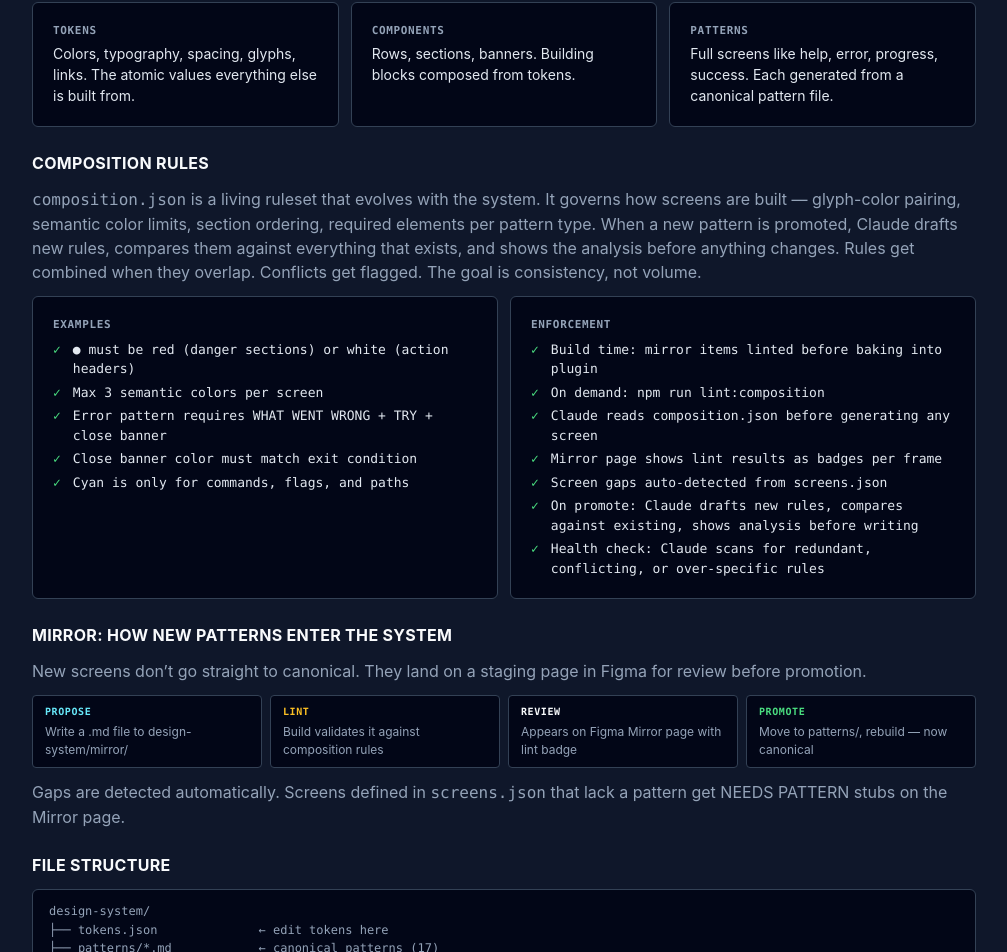
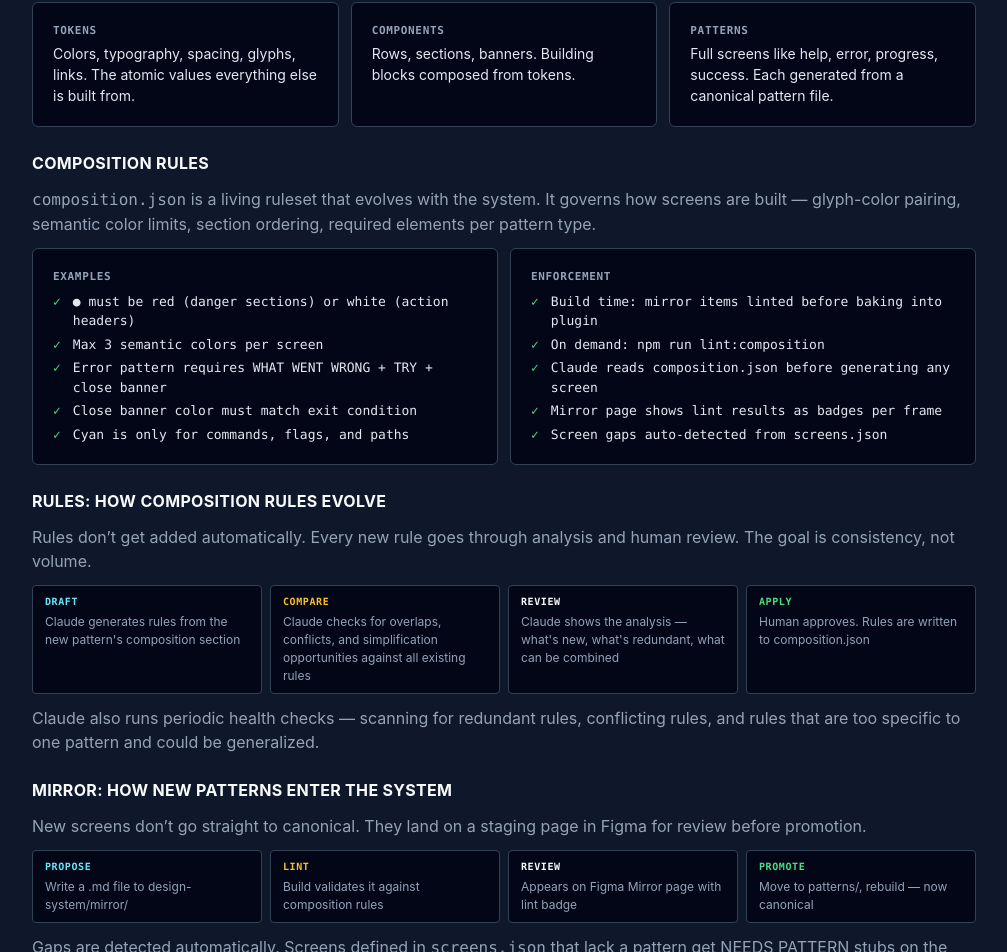
Before and after one commit to moderneinc/prototypes, a Next.js app: page /approach in a window 1280 px wide. Shown: the part 999-1951 px from the top of the page, without its empty margins (248-1255 px from the left). Built offline with nearby package versions, Linux system fonts and the light colour scheme.

Commit message:
System Design: add Rules evolution section with DRAFT → COMPARE → REVIEW → APPLY flow

```diff
--- a/app/sections/Approach.tsx
+++ b/app/sections/Approach.tsx
@@ -105,9 +105,7 @@ export function Approach() {
         <Body role="supporting">
           <code style={{ fontFamily: "var(--font-mono)" }}>composition.json</code> is a living ruleset that evolves with
           the system. It governs how screens are built — glyph-color pairing, semantic color limits, section
-          ordering, required elements per pattern type. When a new pattern is promoted, Claude drafts new rules,
-          compares them against everything that exists, and shows the analysis before anything changes. Rules
-          get combined when they overlap. Conflicts get flagged. The goal is consistency, not volume.
+          ordering, required elements per pattern type.
         </Body>
 
         <div className="grid grid-cols-1 md:grid-cols-2 gap-3">
@@ -129,11 +127,37 @@ export function Approach() {
               { label: "Claude reads composition.json before generating any screen", ok: true },
               { label: "Mirror page shows lint results as badges per frame", ok: true },
               { label: "Screen gaps auto-detected from screens.json", ok: true },
-              { label: "On promote: Claude drafts new rules, compares against existing, shows analysis before writing", ok: true },
-              { label: "Health check: Claude scans for redundant, conflicting, or over-specific rules", ok: true },
             ]} />
           </Card>
         </div>
+      </div>
+
+      {/* --- Rules evolution ------------------------------------------------ */}
+      <div className="space-y-3">
+        <Heading as="h3" className="text-base">Rules: how composition rules evolve</Heading>
+        <Body role="supporting">
+          Rules don&rsquo;t get added automatically. Every new rule goes through analysis and human review.
+          The goal is consistency, not volume.
+        </Body>
+
+        <div className="grid grid-cols-1 sm:grid-cols-4 gap-2">
+          {[
+            { label: "DRAFT", desc: "Claude generates rules from the new pattern's composition section", color: "var(--color-info)" },
+            { label: "COMPARE", desc: "Claude checks for overlaps, conflicts, and simplification opportunities against all existing rules", color: "var(--color-warning)" },
+            { label: "REVIEW", desc: "Claude shows the analysis — what's new, what's redundant, what can be combined", color: "var(--color-text-primary)" },
+            { label: "APPLY", desc: "Human approves. Rules are written to composition.json", color: "var(--color-success)" },
+          ].map((s) => (
+            <div key={s.label} style={{ background: "var(--color-bg-terminal)", border: "1px solid var(--color-bg-panel)", borderRadius: "0.25rem", padding: "0.5rem 0.75rem" }}>
+              <div style={{ fontFamily: "var(--font-mono)", fontSize: "0.625rem", fontWeight: 700, letterSpacing: "0.06em", color: s.color }}>{s.label}</div>
+              <div style={{ fontFamily: "var(--font-sans)", fontSize: "0.75rem", color: "var(--color-text-supporting)", marginTop: "0.25rem" }}>{s.desc}</div>
+            </div>
+          ))}
+        </div>
+
+        <Body role="supporting">
+          Claude also runs periodic health checks — scanning for redundant rules, conflicting rules, and
+          rules that are too specific to one pattern and could be generalized.
+        </Body>
       </div>
 
       {/* --- Mirror flow --------------------------------------------------- */}
```
